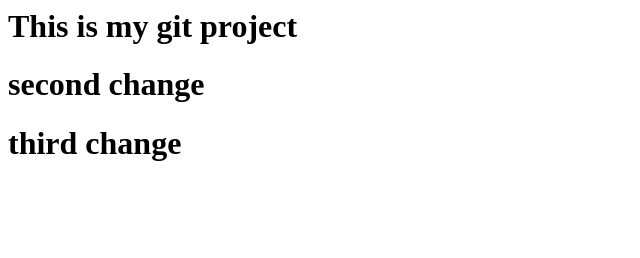
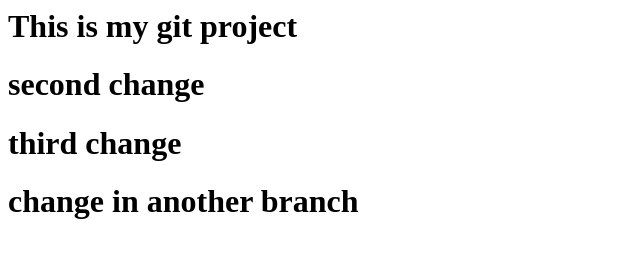
Before and after one commit to KeenWarrior/ml-sampler, a plain HTML site: page index.html in a window 1280 px wide. Shown: the whole page, without its empty margins (0-640 px from the left). Drawn offline with Linux system fonts and the light colour scheme.

Commit message:
another commit

```diff
--- a/index.html
+++ b/index.html
@@ -4,3 +4,5 @@
 
 
 <h1> third change</h1>
+
+<h1> change in another branch </h1>
```
